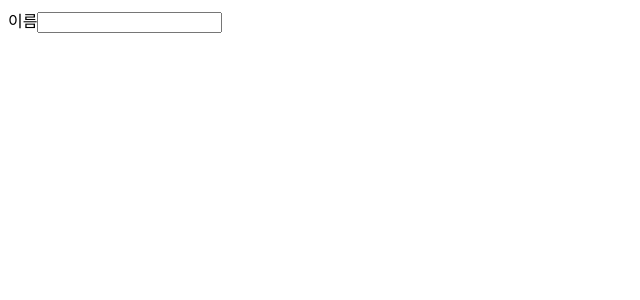
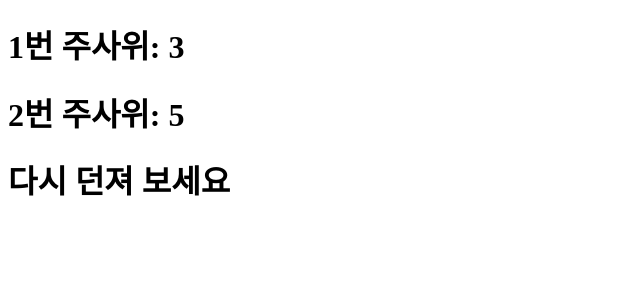
Before and after one commit to zxcvcx123/react20231031, a React (Create React App) app: page / in a window 1280 px wide. Shown: the top 300 px of the page, without its empty margins (0-640 px from the left). Built offline with nearby package versions, Linux system fonts and the light colour scheme.

Commit message:
프로퍼티의 값은 js 값이 될 수 있음

```diff
--- a/src/App.js
+++ b/src/App.js
@@ -1,14 +1,18 @@
 function App() {
-  // jsx가 js 코드로 변환됨
-  // 따라서 js 키워드를 사용할 수 없음
+  const num1 = Math.ceil(Math.random() * 6);
+  const num2 = Math.ceil(Math.random() * 6);
 
+  let messageClassName = "lose";
+  let msg = "다시 던져 보세요";
+  if (num1 === num2) {
+    messageClassName = "win";
+    msg = "당첨!!";
+  }
   return (
     <>
-      {/* class 속성은 className으로 작성 */}
-      <div className="header"></div>
-      {/* for 속성은 htmlFor로 작성 */}
-      <label htmlFor="nameInput">이름</label>
-      <input type="text" id="nameInput" />
+      <h1>1번 주사위: {num1}</h1>
+      <h1>2번 주사위: {num2}</h1>
+      <h1 className={messageClassName}>{msg}</h1>
     </>
   );
 }
```
